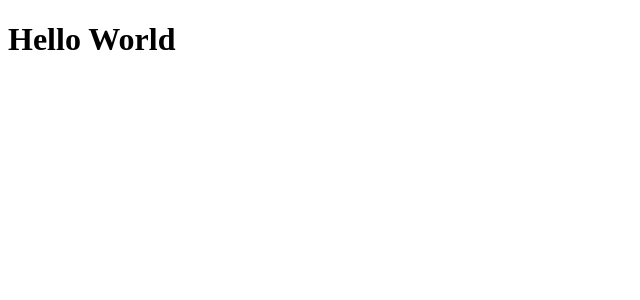
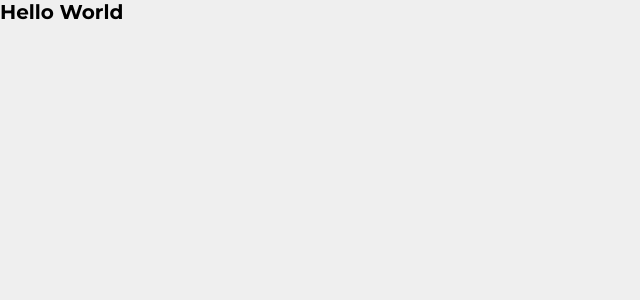
Before and after one commit to rubensbatista98/brainnco-challenge, a React (Create React App) app: page / in a window 1280 px wide. Shown: the top 300 px of the page, without its empty margins (0-640 px from the left). Built offline with nearby package versions, Linux system fonts and the light colour scheme.

Commit message:
feat: reset styles

```diff
--- a/src/index.tsx
+++ b/src/index.tsx
@@ -3,8 +3,11 @@ import ReactDOM from 'react-dom';
 
 import { App } from 'app';
 
+import GlobalStyles from 'styles/global';
+
 ReactDOM.render(
   <React.StrictMode>
+    <GlobalStyles />
     <App />
   </React.StrictMode>,
   document.getElementById('root')
--- /dev/null
+++ b/src/styles/global.ts
@@ -0,0 +1,23 @@
+import { createGlobalStyle } from 'styled-components';
+
+export default createGlobalStyle`
+  *,
+  *::before,
+  *::after{
+    box-sizing: border-box;
+    padding: 0;
+    margin: 0;
+  }
+
+  html {
+    font-size: 62.5%;
+}
+
+  body {
+    min-height: 100vh;
+
+    font-family: 'Montserrat', sans-serif;;
+    color: #333333, 100%;
+    background-color: #EFEFEF;
+  }
+`;
```
